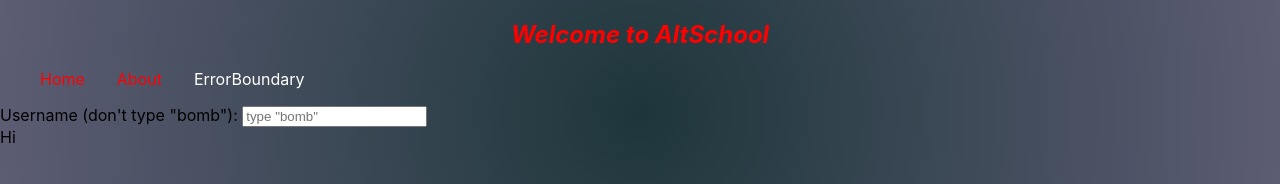
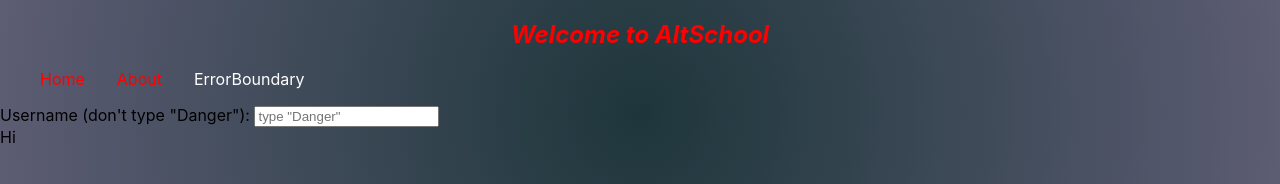
Before and after one commit to Sodeeqishola5/Exam_Project, a React (Create React App) app: page /errorboundary in a window 1280 px wide. Shown: the top 184 px of the page. Built offline with nearby package versions, Linux system fonts and the light colour scheme.

Commit message:
new update

```diff
--- a/src/pages/ErrorBoundary.jsx
+++ b/src/pages/ErrorBoundary.jsx
@@ -13,9 +13,9 @@ function ErrorFallback({ error, resetErrorBoundary }) {
   );
 }
 
-function Bomb({ username }) {
-  if (username === "bomb") {
-    throw new Error("💥 CABOOM 💥");
+function Danger({ username }) {
+  if (username === "Danger") {
+    throw new Danger("💥 DANGER 💥");
   }
   return `Hi ${username}`;
 }
@@ -30,15 +30,15 @@ export default function App() {
         <title>ErrorBoundary</title>
         <meta
           name="description"
-          content="check my ErrorBoundary page there're alot of stuffs goes on there"
+          content="check my ErrorBoundary page there's alot of stuffs goes on there"
         />
         <link rel="canonical" href="/ErrorBoundary" />
       </Helmet>
       <div>
         <label>
-          {`Username (don't type "bomb"): `}
+          {`Username (don't type "Danger"): `}
           <input
-            placeholder={`type "bomb"`}
+            placeholder={`type "Danger"`}
             value={username}
             onChange={(e) => setUsername(e.target.value)}
             ref={usernameRef}
@@ -53,7 +53,7 @@ export default function App() {
             }}
             resetKeys={[username]}
           >
-            <Bomb username={username} />
+            <Danger username={username} />
           </ErrorBoundary>
         </div>
       </div>
```
